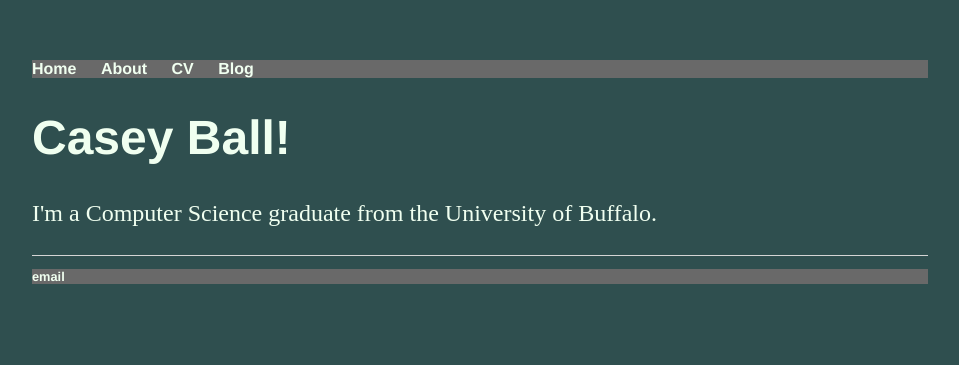
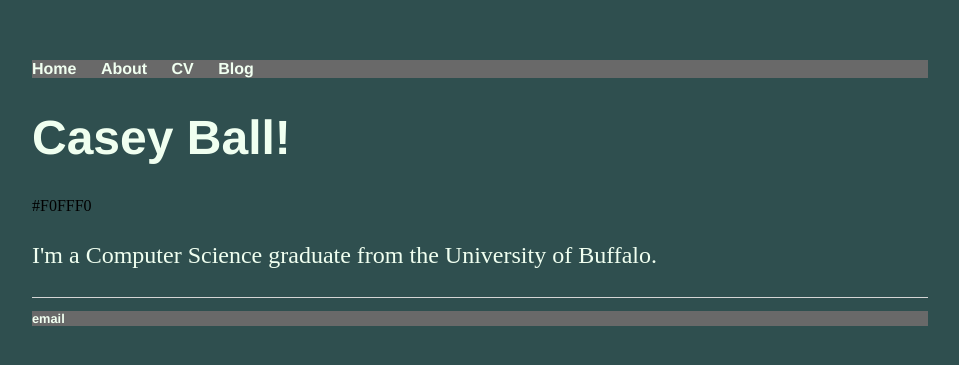
Before and after one commit to cmball2/github.io, a Jekyll site: the page built from index.html, in a window 1280 px wide. Shown: the top 365 px of the page, without its empty margins (160-1119 px from the left). Built offline with Jekyll 4.4.1, drawn with Linux system fonts in a browser that asks for light colours.

Commit message:
Update index.html

```diff
--- a/index.html
+++ b/index.html
@@ -4,5 +4,6 @@ title: Casey Ball
 ---
 <div class="blurb">
 	<h1>Casey Ball!</h1>
+	<FONT COLOR= > #F0FFF0
 	<p>I'm a Computer Science graduate from the University of Buffalo. </p>
 </div><!-- /.blurb -->
```
